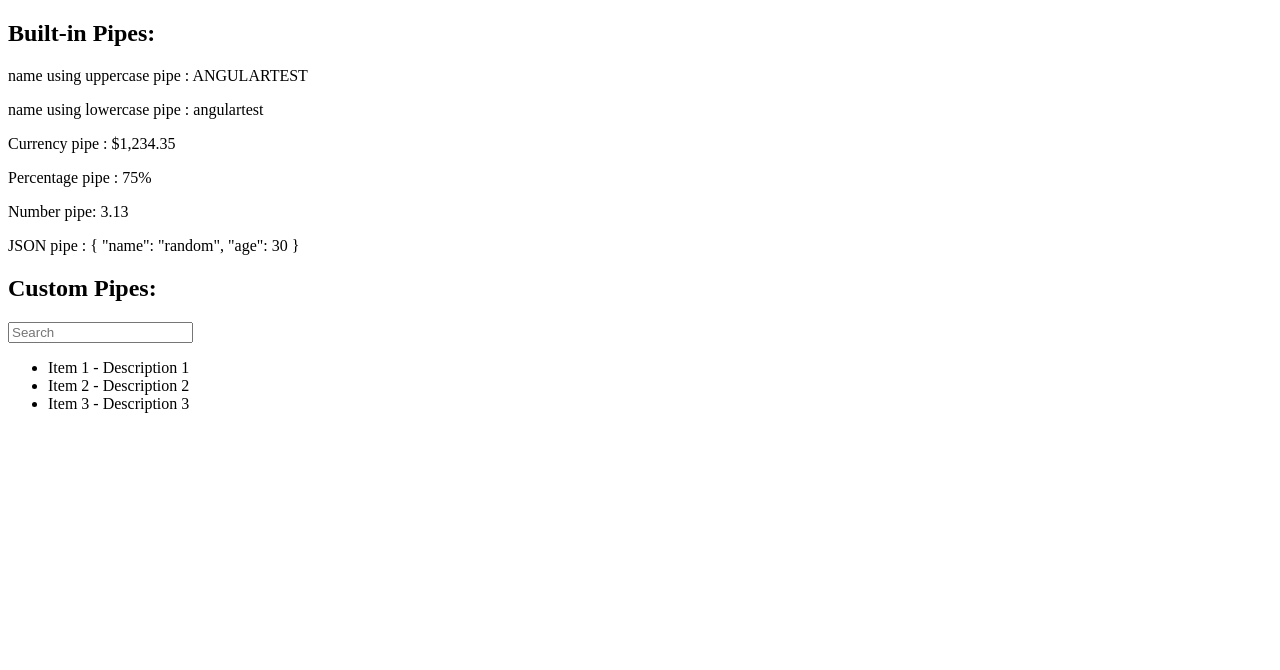
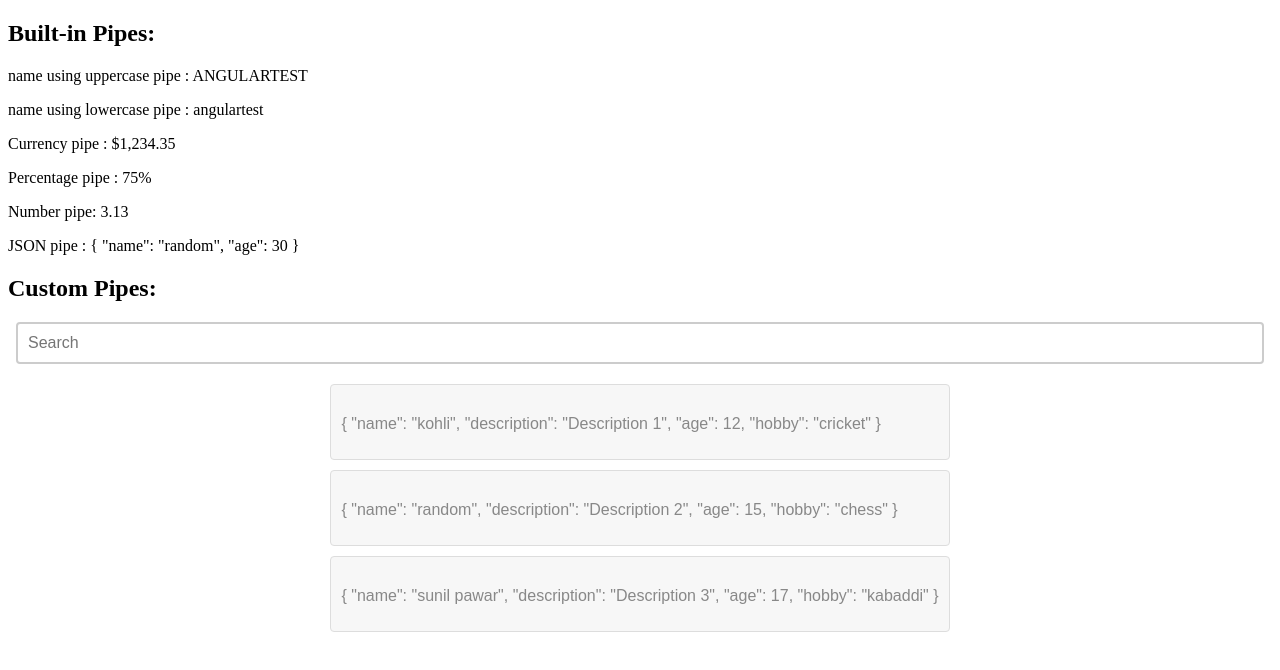
Before and after one commit to bhargav-kalsariya/AngularText, an Angular app: page / in a window 1280 px wide. Shown: the top 670 px of the page. Built offline with nearby package versions, Linux system fonts and the light colour scheme.

Commit message:
modify custom pipe as required

```diff
--- a/src/app/app.component.html
+++ b/src/app/app.component.html
@@ -8,9 +8,14 @@
 
 <h2>Custom Pipes:</h2>
 
-<input [(ngModel)]="searchTerm" placeholder="Search" />
-<ul>
-  <li *ngFor="let item of items | filter : searchTerm">
-    {{ item.name }} - {{ item.description }}
-  </li>
-</ul>
+<div class="container">
+  <input [(ngModel)]="searchTerm" placeholder="Search" />
+
+  <ul>
+    <li *ngFor="let item of items | filter : searchTerm">
+      <p>
+        {{ item | json }}
+      </p>
+    </li>
+  </ul>
+</div>
--- a/src/app/app.component.scss
+++ b/src/app/app.component.scss
@@ -0,0 +1,45 @@
+.container {
+    display: flex;
+    flex-direction: column;
+    align-items: center;
+    margin: 20px;
+    font-family: Arial, sans-serif;
+
+    h1 {
+      color: #333;
+      font-size: 24px;
+      margin-bottom: 20px;
+    }
+
+    input {
+      padding: 10px;
+      font-size: 16px;
+      border: 2px solid #ccc;
+      border-radius: 4px;
+      margin-bottom: 20px;
+      width: 100%;
+    }
+
+    ul {
+      list-style: none;
+      padding: 0;
+      margin: 0;
+
+      li {
+        background-color: #f7f7f7;
+        border: 1px solid #ddd;
+        border-radius: 4px;
+        padding: 10px;
+        margin-bottom: 10px;
+
+        &:hover {
+          background-color: #e0e0e0;
+        }
+      }
+    }
+
+    p {
+      color: #888;
+      margin-top: 20px;
+    }
+  }
--- a/src/app/app.component.ts
+++ b/src/app/app.component.ts
@@ -15,8 +15,23 @@ export class AppComponent implements OnInit {
   percentValue = 0.75;
   searchTerm: string = '';
   items: any[] = [
-    { name: 'Item 1', description: 'Description 1' },
-    { name: 'Item 2', description: 'Description 2' },
-    { name: 'Item 3', description: 'Description 3' },
+    {
+      name: 'kohli',
+      description: 'Description 1',
+      age: 12,
+      hobby: 'cricket',
+    },
+    {
+      name: 'random',
+      description: 'Description 2',
+      age: 15,
+      hobby: 'chess',
+    },
+    {
+      name: 'sunil pawar',
+      description: 'Description 3',
+      age: 17,
+      hobby: 'kabaddi',
+    },
   ];
 }
--- a/src/app/filter.pipe.ts
+++ b/src/app/filter.pipe.ts
@@ -10,12 +10,24 @@ export class FilterPipe implements PipeTransform {
 
     searchTerm = searchTerm.toLowerCase();
 
-    return items.filter((item) => {
-      // Customize this condition to match your filtering criteria
-      return (
-        item.name.toLowerCase().includes(searchTerm) ||
-        item.description.toLowerCase().includes(searchTerm)
-      );
+    const filteredItems = items.filter((item) => {
+      for (const key in item) {
+        if (item.hasOwnProperty(key)) {
+          const value = item[key];
+          if (value.toString().toLowerCase().includes(searchTerm)) {
+            return true;
+          }
+        }
+      }
+      return false;
     });
+    if (filteredItems.length === 0) {
+      return [
+        {
+          message: 'No record available for this search',
+        },
+      ];
+    }
+    return filteredItems;
   }
 }
```
